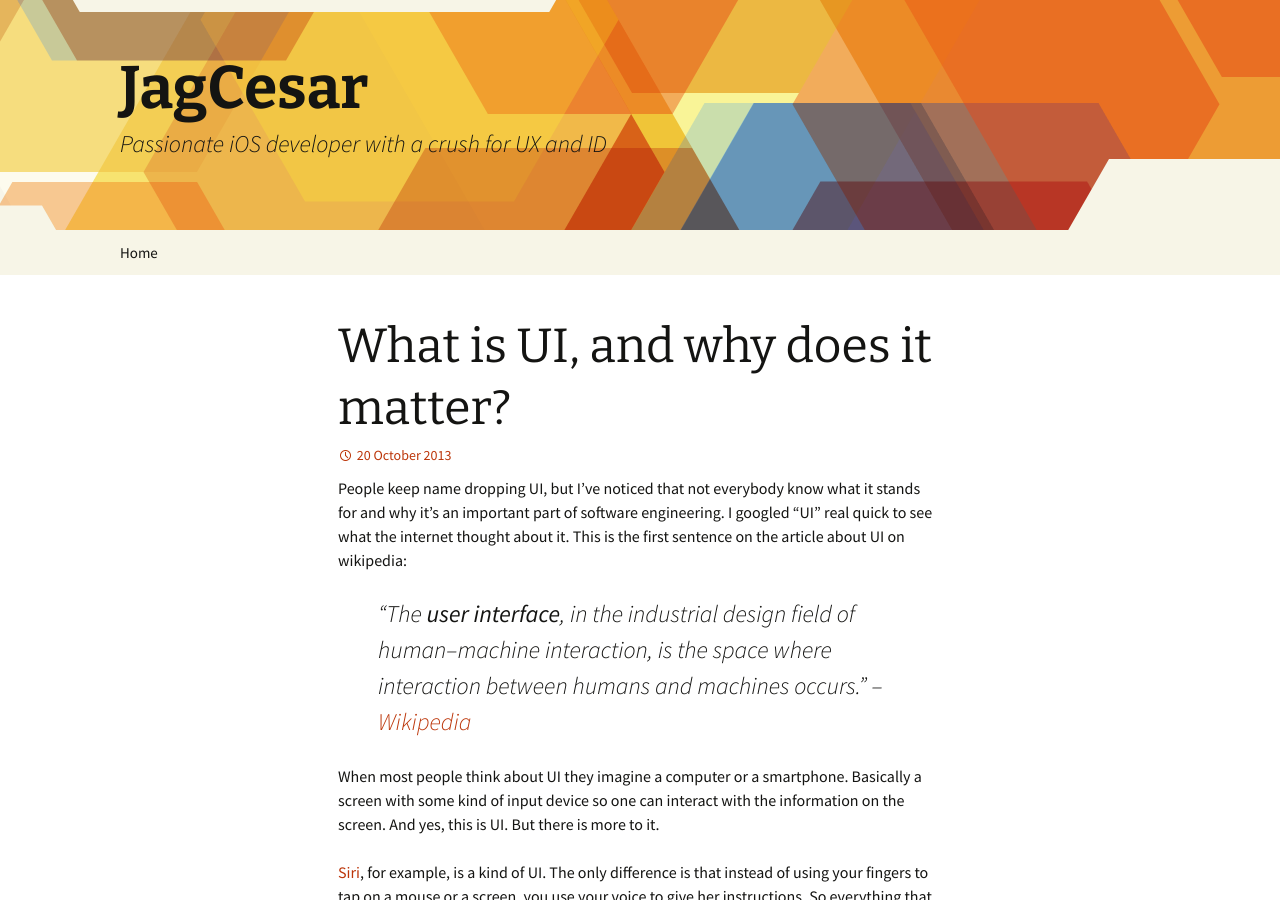
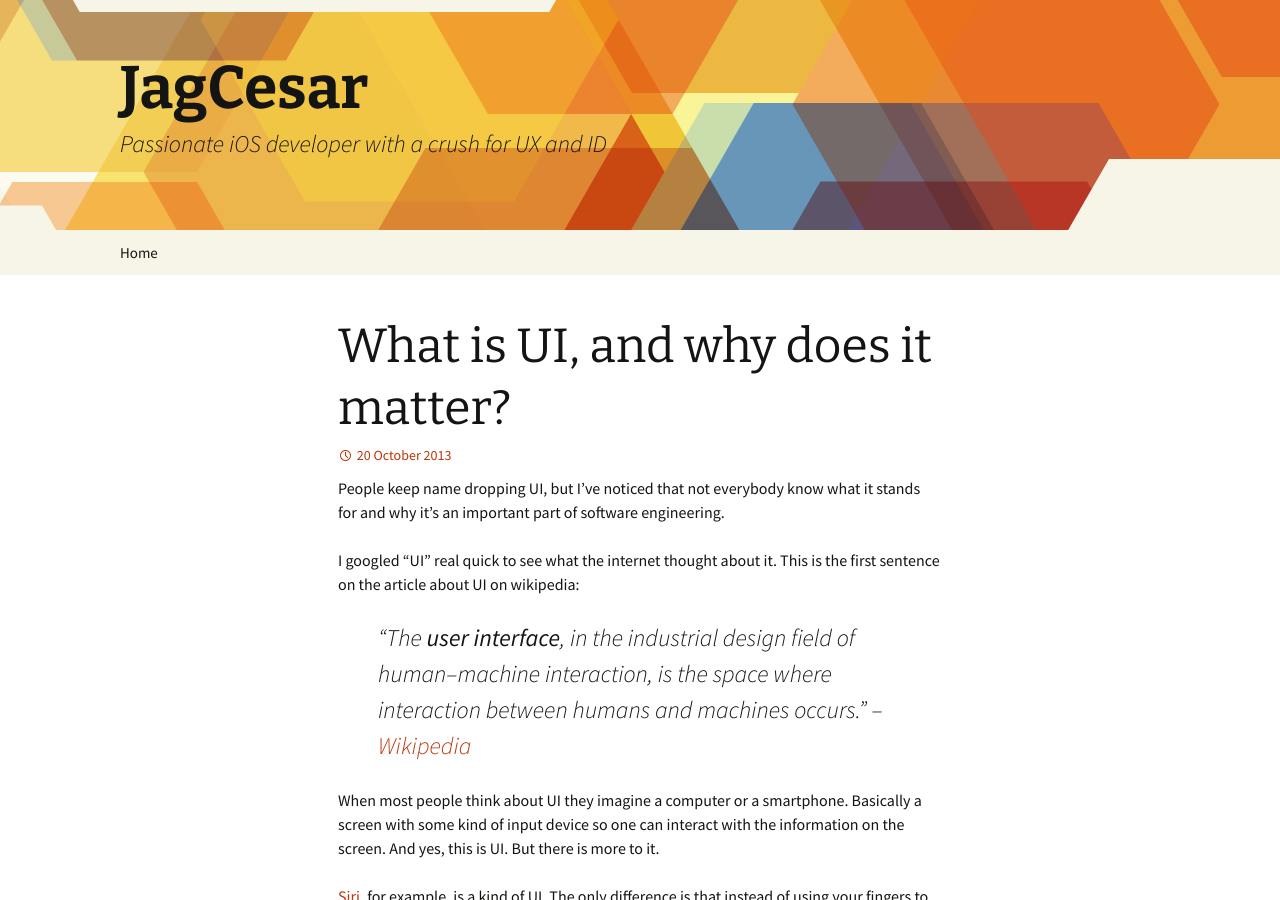
Before and after one commit to JagCesar/jagcesar.github.io, a Jekyll site: the page built from _posts/2013-10-20-what-is-ui-and-why-does-it-matter.md, in a window 1280 px wide and 900 px high. Built offline with Jekyll 4.4.1, drawn with Linux system fonts in a browser that asks for light colours; nearby versions of some CDN libraries.

Commit message:
Those three dots was a bad idea...

```diff
--- a/_posts/2013-10-20-what-is-ui-and-why-does-it-matter.md
+++ b/_posts/2013-10-20-what-is-ui-and-why-does-it-matter.md
@@ -14,7 +14,9 @@ tags:
 - ux
 ---
 
-People keep name dropping UI, but I’ve noticed that not everybody know what it stands for and why it’s an important part of software engineering. I googled “UI” real quick to see what the internet thought about it. This is the first sentence on the article about UI on wikipedia:
+People keep name dropping UI, but I’ve noticed that not everybody know what it stands for and why it’s an important part of software engineering.
+
+I googled “UI” real quick to see what the internet thought about it. This is the first sentence on the article about UI on wikipedia:
 
 > “The **user interface**, in the industrial design field of human–machine interaction, is the space where interaction between humans and machines occurs.” – [Wikipedia](http://en.wikipedia.org/wiki/User_interface)
 
--- a/index.html
+++ b/index.html
@@ -33,7 +33,7 @@ menu-title: Home
 	</header><!-- .entry-header -->
 
 		<div class="entry-content">
-		{{ post.excerpt }}…
+		{{ post.excerpt }}
 			</div><!-- .entry-content -->
 
 	<footer class="entry-meta">
```
